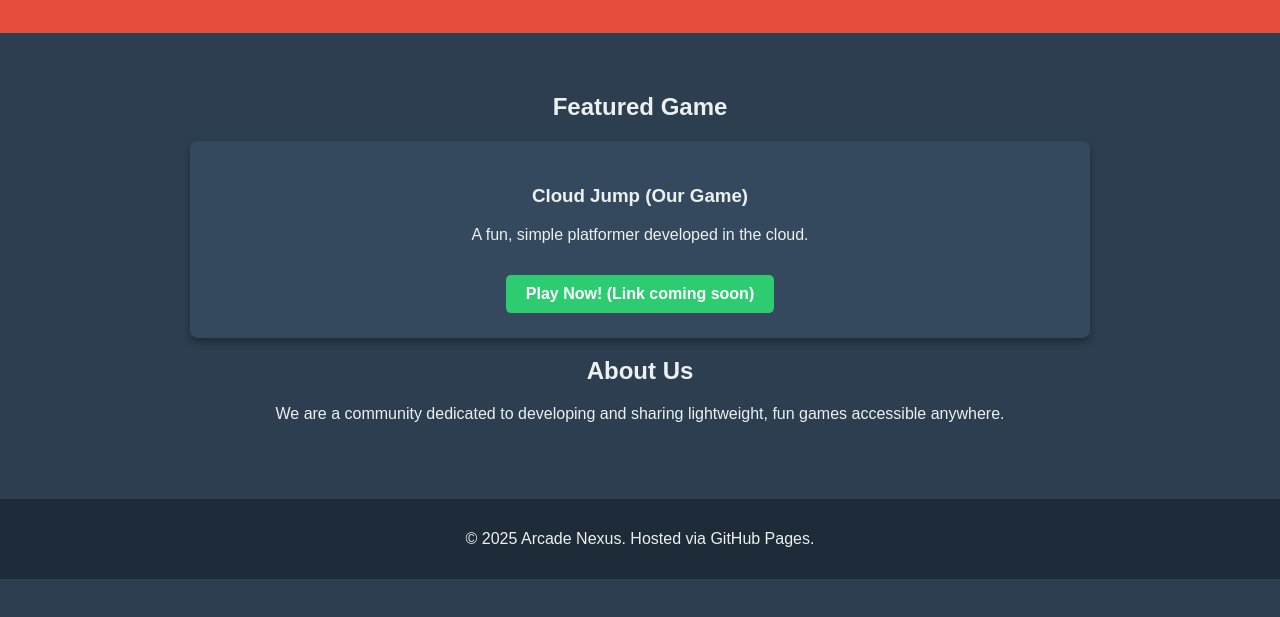
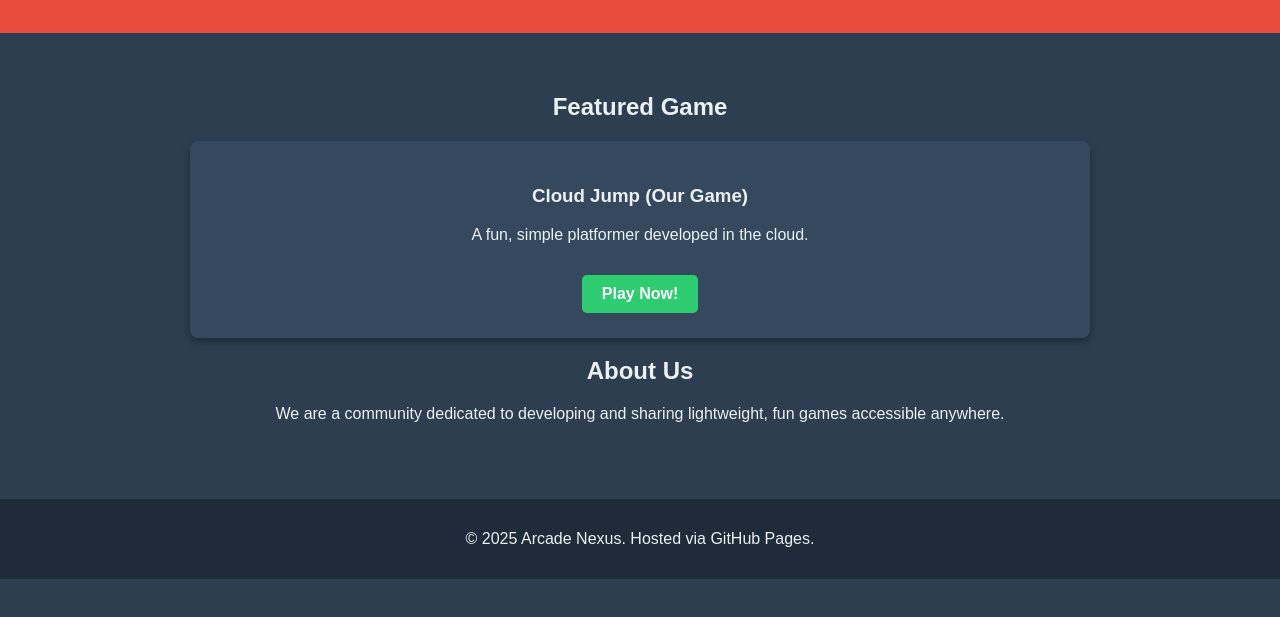
Before and after one commit to Sravani3104/Game-portal-site, a plain HTML site: page index.html in a window 1280 px wide. Shown: the part 145-762 px from the top of the page. Drawn offline with Linux system fonts and the light colour scheme.

Commit message:
index.html

```diff
--- a/index.html
+++ b/index.html
@@ -18,7 +18,7 @@
             <div class="game-card">
                 <h3>Cloud Jump (Our Game)</h3>
                 <p>A fun, simple platformer developed in the cloud.</p>
-                <a id="game-link" href="#" target="_blank">Play Now! (Link coming soon)</a>
+                <a id="game-link" href="game.html" target="_blank">Play Now!</a>
             </div>
         </section>
 
```
